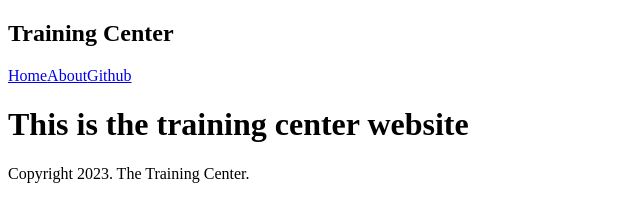
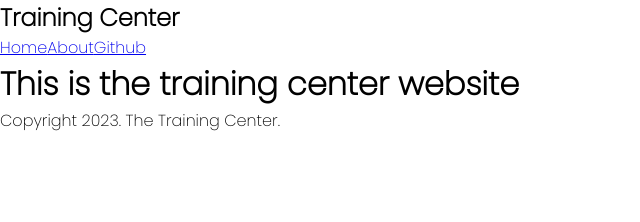
Before and after one commit to kowais915/Training-center, a Gatsby site: page / in a window 1280 px wide. Shown: the whole page, without its empty margins (0-640 px from the left). Built offline with nearby package versions, Linux system fonts and the light colour scheme; Gatsby itself is replaced by a stand-in of ours.

Commit message:
added the global stylesheet

```diff
--- a/src/components/Layout.js
+++ b/src/components/Layout.js
@@ -1,6 +1,7 @@
 import React from 'react';
 import Footer from './Footer';
 import Navbar from "./Navbar";
+import '../styles/styles.css'
 
 const Layout = ({children}) => {
     return (
--- /dev/null
+++ b/src/styles/styles.css
@@ -0,0 +1,11 @@
+@import url('https://fonts.googleapis.com/css2?family=Poppins:wght@200&display=swap');
+
+*{
+    padding: 0px;
+    margin: 0px;
+
+}
+
+body{
+    font-family: "Poppins";
+}
```
